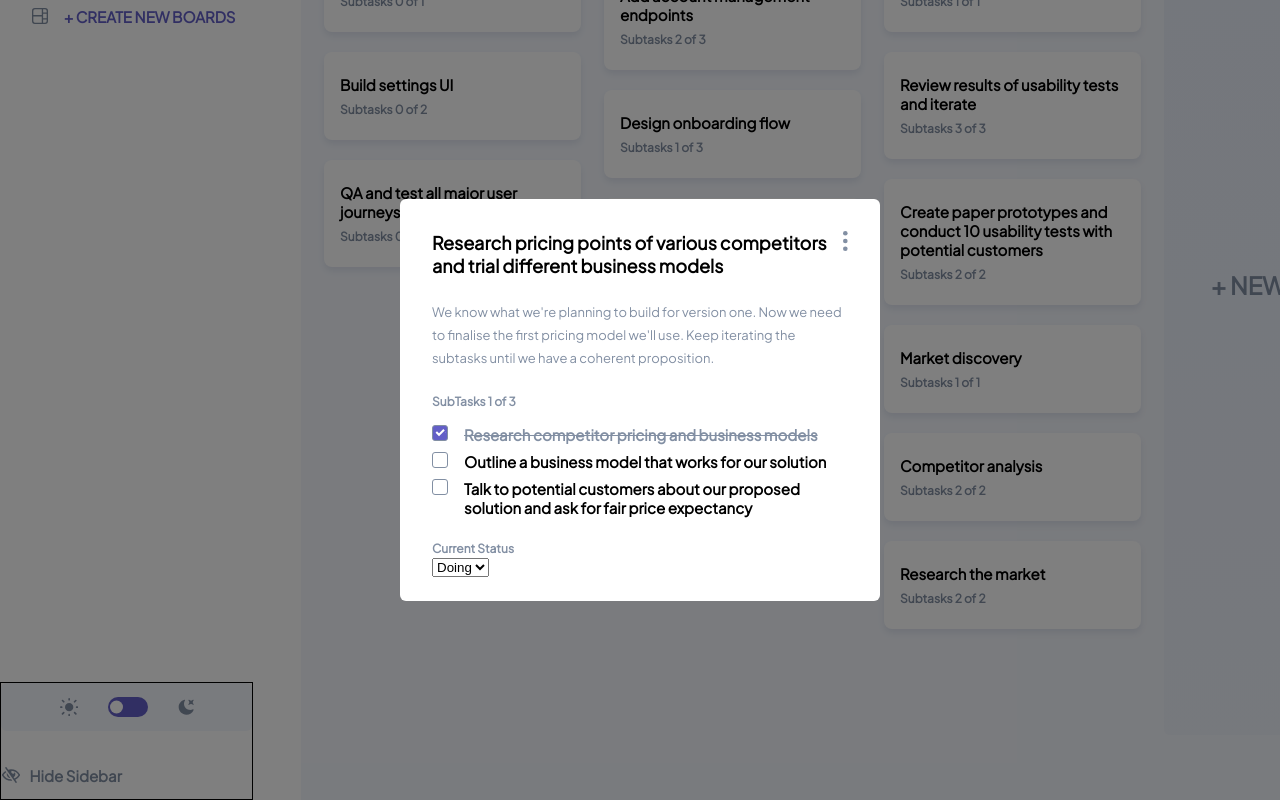
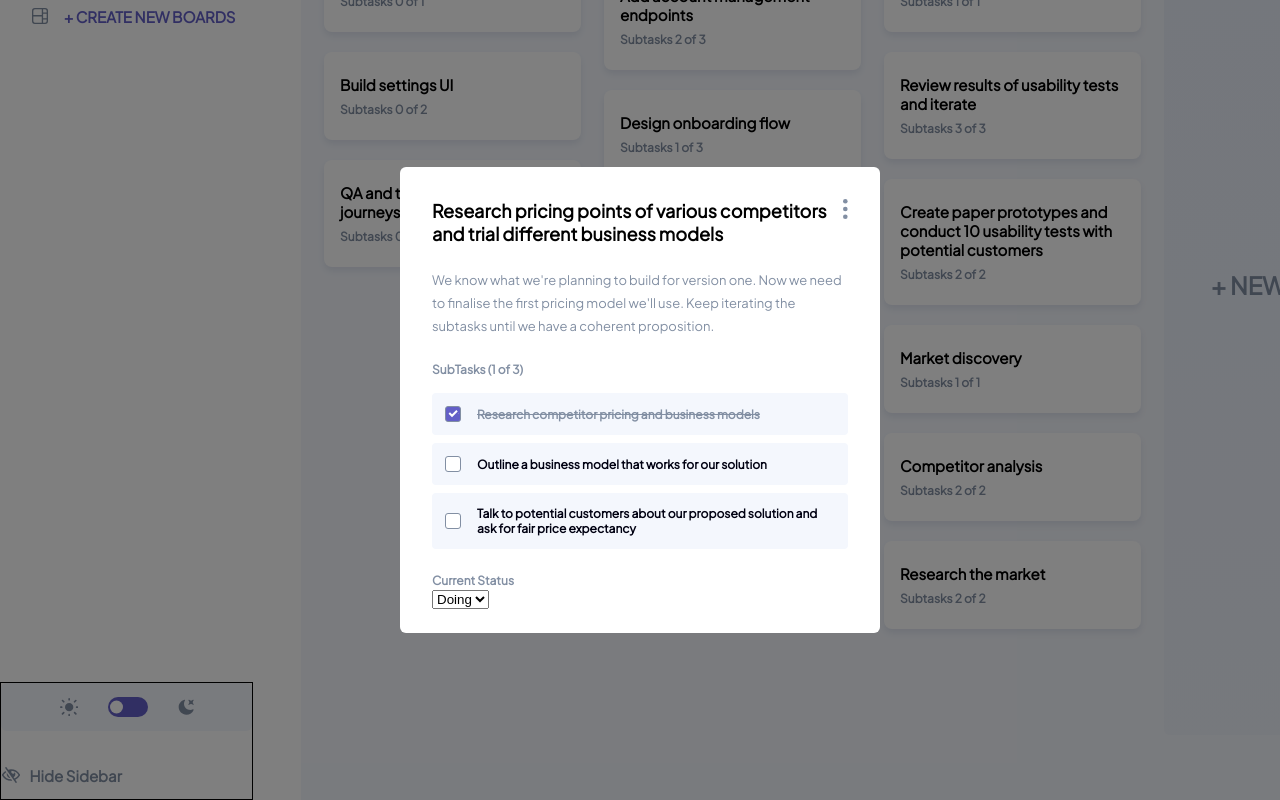
Before and after one commit to jlee380/kanbanClone, a React (Create React App) app: page / in a window 1280 px wide. Both pictures are taken after a click on the item 732 px from the left and 804 px from the top of the page. Shown: the part 327-1127 px from the top of the page. Built offline with nearby package versions, Linux system fonts and the light colour scheme.

Commit message:
Checkbox on view_task is updated to be able to crossout items

```diff
--- a/src/components/CheckBox.js
+++ b/src/components/CheckBox.js
@@ -8,6 +8,14 @@ import { FOCUSABLE_SELECTOR } from "@testing-library/user-event/dist/utils";
 
 const CheckboxContainer = styled.div`
 	display: flex;
+	align-items: center;
+	padding: 1.3rem;
+	font-size: 12px;
+	line-height: 15px;
+	border-radius: 4px;
+
+	background: ${COLORS.LIGHTGRAY};
+	color: ${(props) => (props.checked ? COLORS.MEDIUMGRAY : COLORS.BLACK)};
 `;
 
 const Icon = styled.span`
@@ -96,7 +104,7 @@ const CheckBox = ({ className, subTask, subTasks, setSubTasks }) => {
 
 	return (
 		<>
-			<CheckboxContainer className={className}>
+			<CheckboxContainer className={className} checked={checked}>
 				<HiddenCheckbox checked={checked} onChange={isCheckedChecked} />
 				<StyledCheckbox checked={checked} onChange={isCheckedChecked}>
 					<Icon />
--- a/src/components/ViewTask.js
+++ b/src/components/ViewTask.js
@@ -40,8 +40,6 @@ const SubTaskCount = styled.div`
 	color: ${COLORS.MEDIUMGRAY};
 `;
 
-const ListOfSubTasks = styled.div``;
-
 const SubTask = styled.div`
 	display: flex;
 	flex-direction: column;
@@ -70,6 +68,7 @@ function ViewTask() {
 	}, [subTasks, selectedTask.subtasks, setCompletedTasks]);
 
 	return (
+		// REFACTORING <CheckBox />
 		<>
 			<TitleAndEditContainer>
 				<TaskTitle>{selectedTask.title}</TaskTitle>
@@ -77,8 +76,7 @@ function ViewTask() {
 			</TitleAndEditContainer>
 			<Description>{selectedTask.description}</Description>
 			<SubTaskContainer>
-				<SubTaskCount>{`SubTasks ${completedTasks.length} of ${subTasks.length}`}</SubTaskCount>
-				<ListOfSubTasks>
+				<SubTaskCount>{`SubTasks (${completedTasks.length} of ${subTasks.length})`}</SubTaskCount>
 				<SubTask>
 					{subTasks ? (
 						subTasks.map((subTask, i) => (
@@ -94,7 +92,6 @@ function ViewTask() {
 						<div>Loading...</div>
 					)}
 				</SubTask>
-				</ListOfSubTasks>
 			</SubTaskContainer>
 			<StatusContainer>
 				<StatusHeading>Current Status</StatusHeading>
```
Lines whose indentation alone changed are shown as unchanged.
